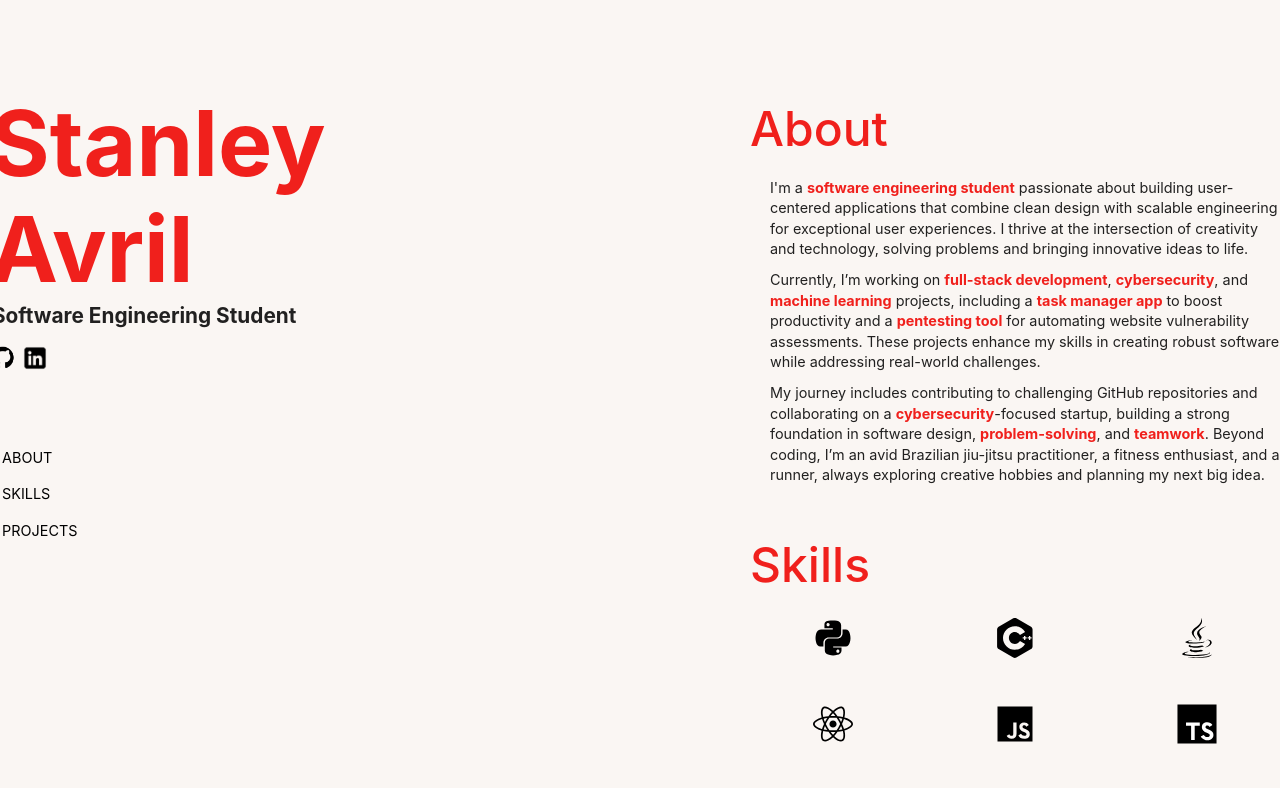
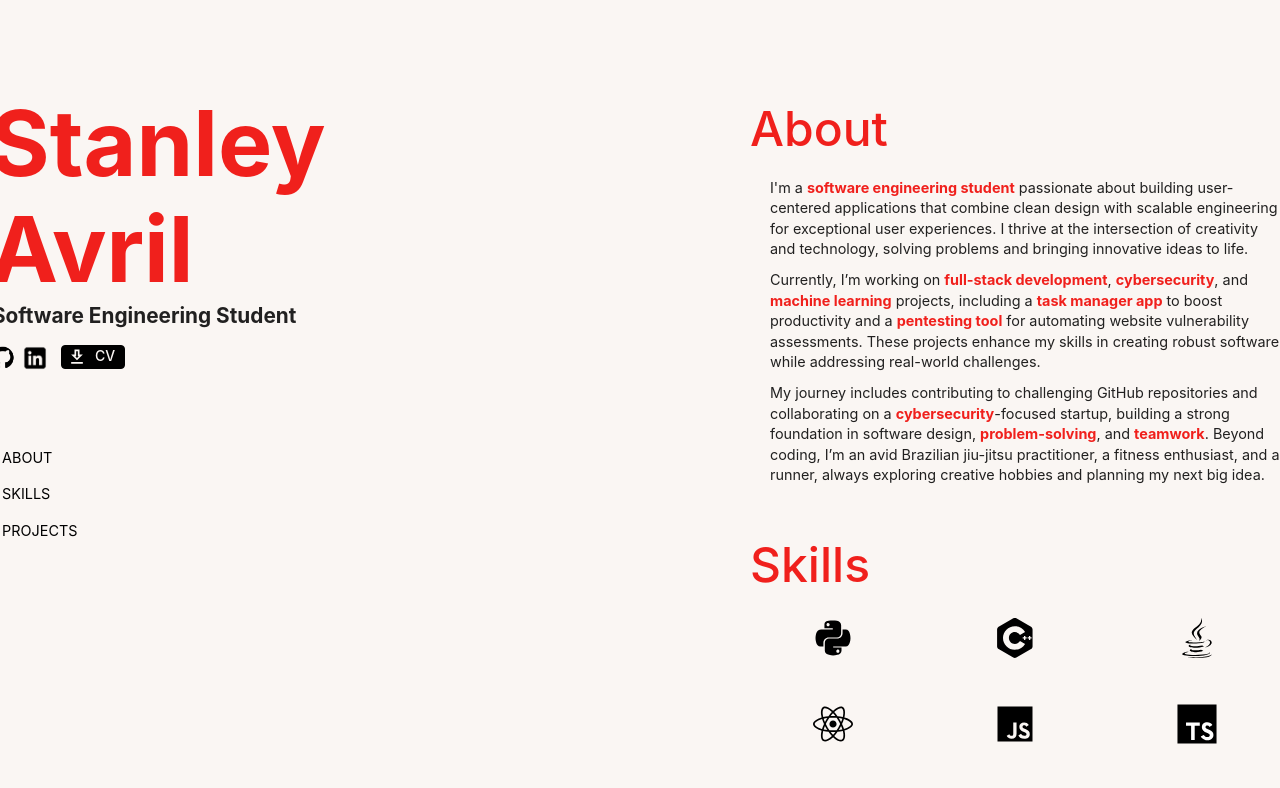
Before and after one commit to stanleyavril123/myPortfolio, a React (Create React App) app: page / in a window 1280 px wide. Shown: the top 788 px of the page. Built offline with nearby package versions, Linux system fonts and the light colour scheme; a web font is replaced by a local one.

Commit message:
added CV button

```diff
--- a/src/components/ProjectWindow.jsx
+++ b/src/components/ProjectWindow.jsx
@@ -65,7 +65,7 @@ const ProjectWindow = ({ openWindow, handleClose, selectedProject }) => {
         <DialogTitle
           variant="h5"
           sx={{
-            maxWidth: "550px",
+            maxWidth: "570px",
             wordWrap: "break-word",
             whiteSpace: "normal",
             overflow: "hidden",
--- a/src/components/Socials.jsx
+++ b/src/components/Socials.jsx
@@ -1,38 +1,52 @@
-import { Avatar, Box } from "@mui/material";
-import githubImage from '../assets/github.png';
-import linkedinImage from '../assets/linkedin.png';
+import { Avatar, Box, Button } from "@mui/material";
+import githubImage from "../assets/github.png";
+import linkedinImage from "../assets/linkedin.png";
+import DownloadOutlinedIcon from "@mui/icons-material/DownloadOutlined";
 import React from "react";
 
 const Socials = () => (
-
   <Box
     sx={{
       display: "flex",
       gap: "5px",
-            marginBottom: '60px'
+      marginBottom: "60px",
     }}
   >
-        <a href="https://github.com/stanleyavril123" target="_blank" rel="noopener noreferrer">
-            <Avatar
-                src={githubImage}
-                alt="Github"
-                sx={{ width: 27, height: 27 }}
-            />
+    <a
+      href="https://github.com/stanleyavril123"
+      target="_blank"
+      rel="noopener noreferrer"
+    >
+      <Avatar src={githubImage} alt="Github" sx={{ width: 27, height: 27 }} />
     </a>
 
-        <a href="https://www.linkedin.com/in/stanley-avril/" target="_blank" rel="noopener noreferrer">
+    <a
+      href="https://www.linkedin.com/in/stanley-avril/"
+      target="_blank"
+      rel="noopener noreferrer"
+    >
       <Avatar
         src={linkedinImage}
         alt="Linkedin"
         sx={{ width: 26, height: 26, borderRadius: "8px" }}
       />
     </a>
+    <Button
+      color="primary"
+      href="/CV_Stanley_Avril.pdf" // Link to the CV file in the public folder
+      download="Stanley_Avril_CV.pdf" // Suggested filename for the download
+      startIcon={<DownloadOutlinedIcon />} // Add an icon to the button
+      sx={{
+        height: 24,
+        backgroundColor: "black",
+        color: "#faf6f3",
+        border: "1px solid black",
+        marginLeft: "8px",
+      }}
+    >
+      CV
+    </Button>
   </Box>
-
-
-
-
-
 );
 
 export default Socials;
```
Also changed, not shown: jsconfig.json (added, +10 -0 lines), package.json (+4 -3 lines), 1 other file (tests, documents, lock files or other folders). Lines whose indentation alone changed are shown as unchanged.
